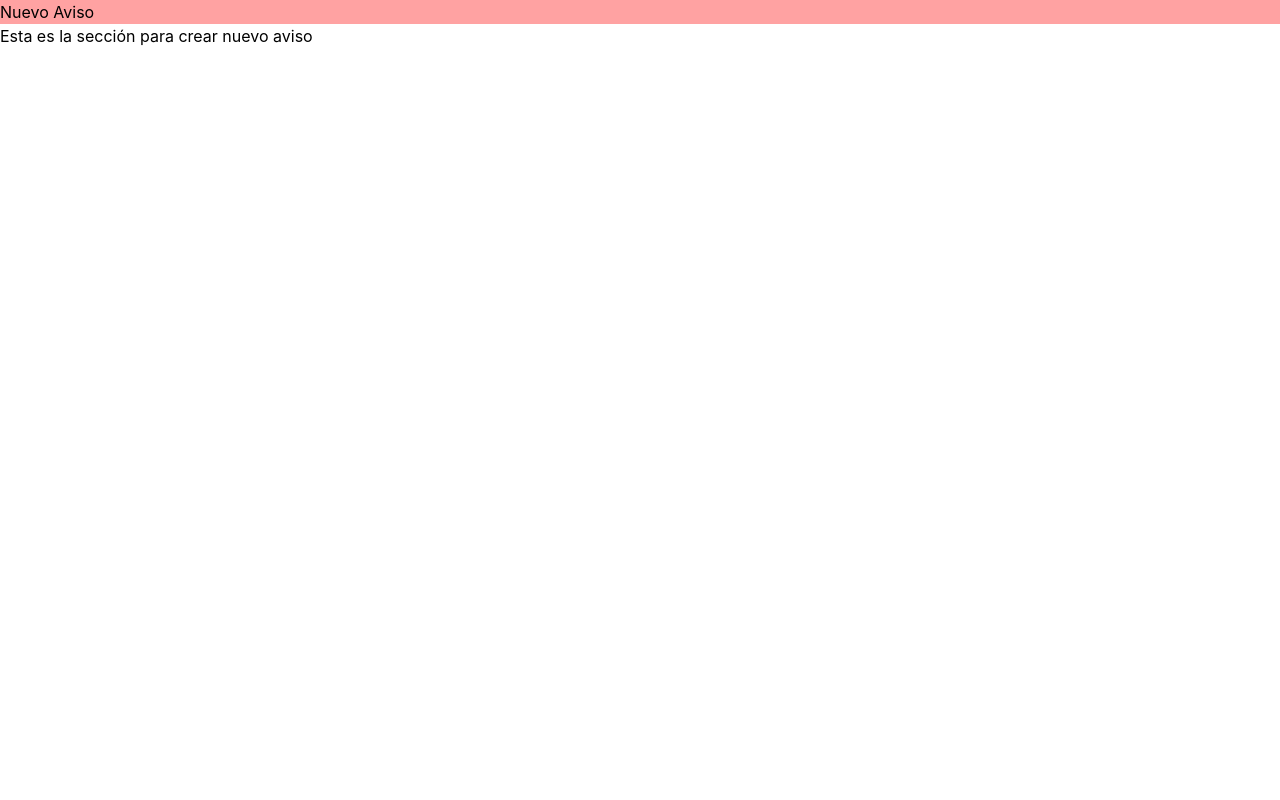
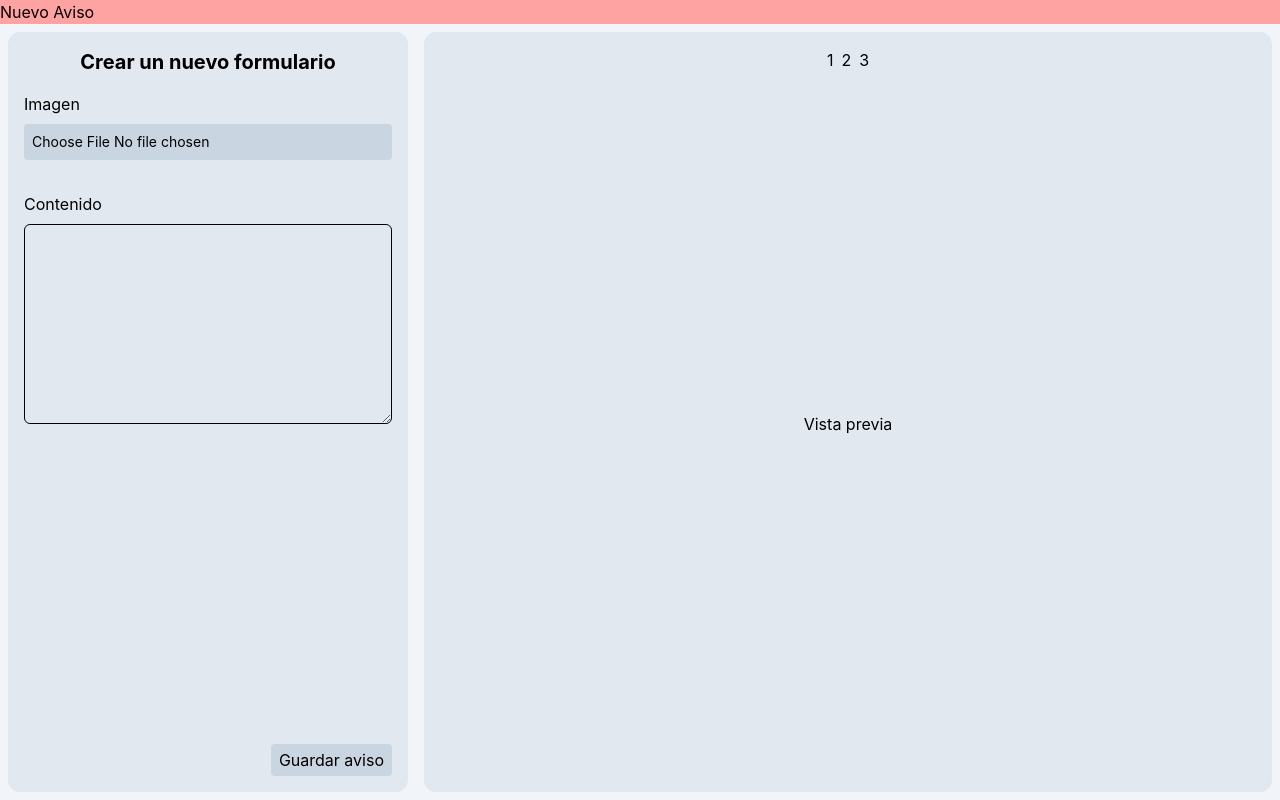
Before and after one commit to joseyaniez/super-avisos, a SvelteKit app: page /admin/dashboard in a window 1280 px wide. Built offline with nearby package versions, Linux system fonts and the light colour scheme.

Commit message:
feat(ui): vista general de dashboard

```diff
--- a/src/routes/admin/dashboard/+page.svelte
+++ b/src/routes/admin/dashboard/+page.svelte
@@ -1,14 +1,16 @@
 <script>
   import AdminNavbar from "$lib/components/AdminNavbar.svelte";
+  import NewNotice from "./sections/new/NewNotice.svelte";
 
   let tab = $state('nuevo');
 
 </script>
 
-<AdminNavbar bind:tab={tab}/>
-
-{#if tab === 'nuevo'}
-  <p>Esta es la sección para crear nuevo aviso</p>
-{:else if tab === 'aviso'}
-  <p>Esta es la sección para ver los avisos</p>
-{/if}
+<div class="flex flex-col min-h-screen">
+  <AdminNavbar bind:tab={tab}/>
+  {#if tab === 'nuevo'}
+    <NewNotice/>
+  {:else if tab === 'aviso'}
+    <p>Esta es la sección para ver los avisos</p>
+  {/if}
+</div>
--- a/src/routes/admin/dashboard/sections/new/NewNotice.svelte
+++ b/src/routes/admin/dashboard/sections/new/NewNotice.svelte
@@ -1,2 +1,10 @@
+<script>
+  import NoticeForm from "./components/NoticeForm.svelte";
+  import NoticeVisualizer from "./components/NoticeVisualizer.svelte";
 
-<p>Esta es la sección para crear nuevo aviso</p>
+</script>
+
+<div class="flex flex-row max-w-full flex-1 bg-slate-100">
+  <NoticeForm/>
+  <NoticeVisualizer/>
+</div>
--- /dev/null
+++ b/src/routes/admin/dashboard/sections/new/components/NoticeForm.svelte
@@ -0,0 +1,17 @@
+<div class="m-2 flex flex-col items-center rounded-xl min-w-100 p-4 bg-slate-200">
+  <h2 class="font-bold text-xl">Crear un nuevo formulario</h2>
+  <form action="" class="w-full flex flex-col h-full">
+    <div class="flex flex-col gap-2 my-4">
+      <label for="imagecontent">Imagen</label>
+      <input class="bg-slate-300 p-2 rounded text-sm" type="file">
+    </div>
+    <div class="flex flex-col gap-2 my-4">
+      <label for="noticecontent">Contenido</label>
+      <textarea class="min-h-50 max-h-100 border rounded-md p-4" id="noticecontent"></textarea>
+    </div>
+    <span class="flex-1"></span>
+    <div class="flex flex-row gap-4 justify-end">
+      <input type="submit" class="py-1 px-2 rounded bg-slate-300 cursor-pointer" value="Guardar aviso"/>
+    </div>
+  </form>
+</div>
--- /dev/null
+++ b/src/routes/admin/dashboard/sections/new/components/NoticeVisualizer.svelte
@@ -0,0 +1,10 @@
+<div class="flex-1 flex flex-col m-2 p-4 rounded-xl bg-slate-200">
+  <div class="flex flex-row justify-center gap-2">
+    <button>1</button>
+    <button>2</button>
+    <button>3</button>
+  </div>
+  <div class="flex-1 flex items-center justify-center">
+    Vista previa
+  </div>
+</div>
```
